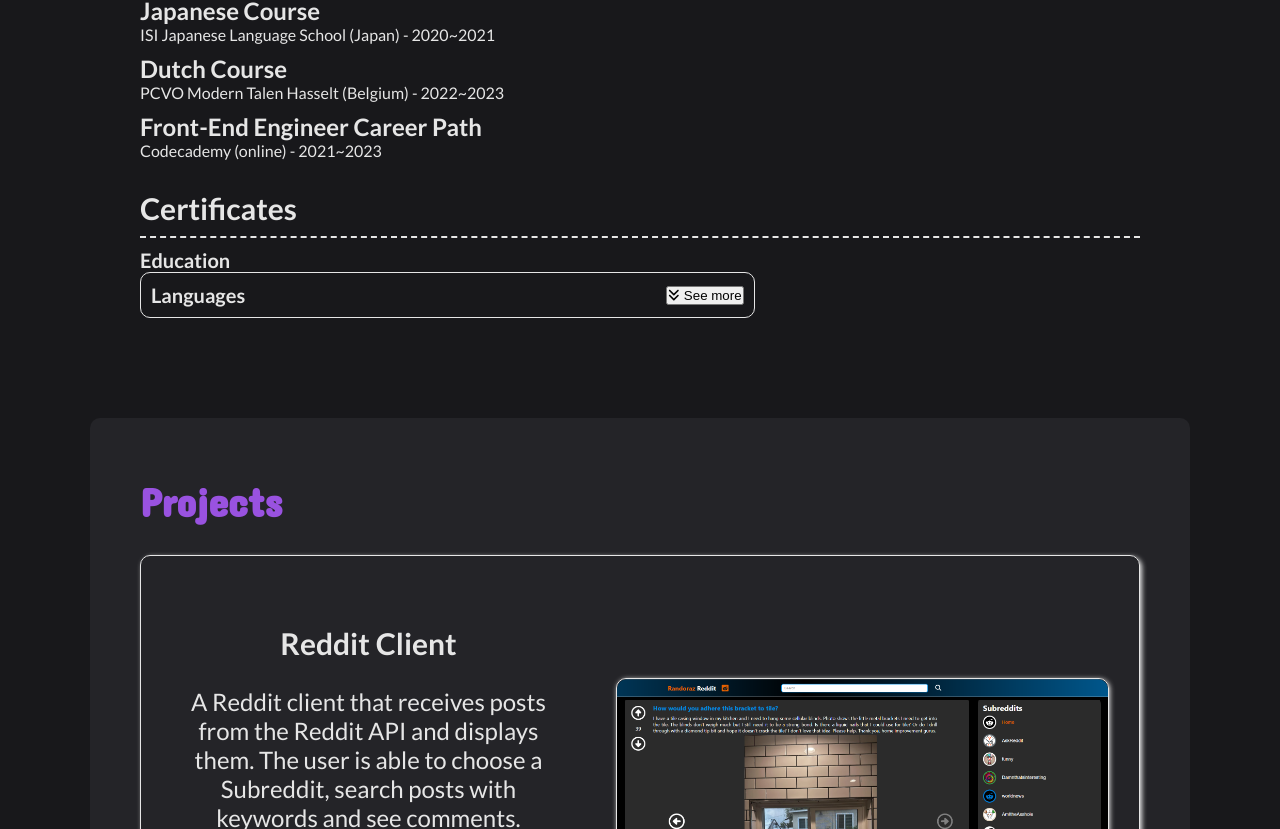
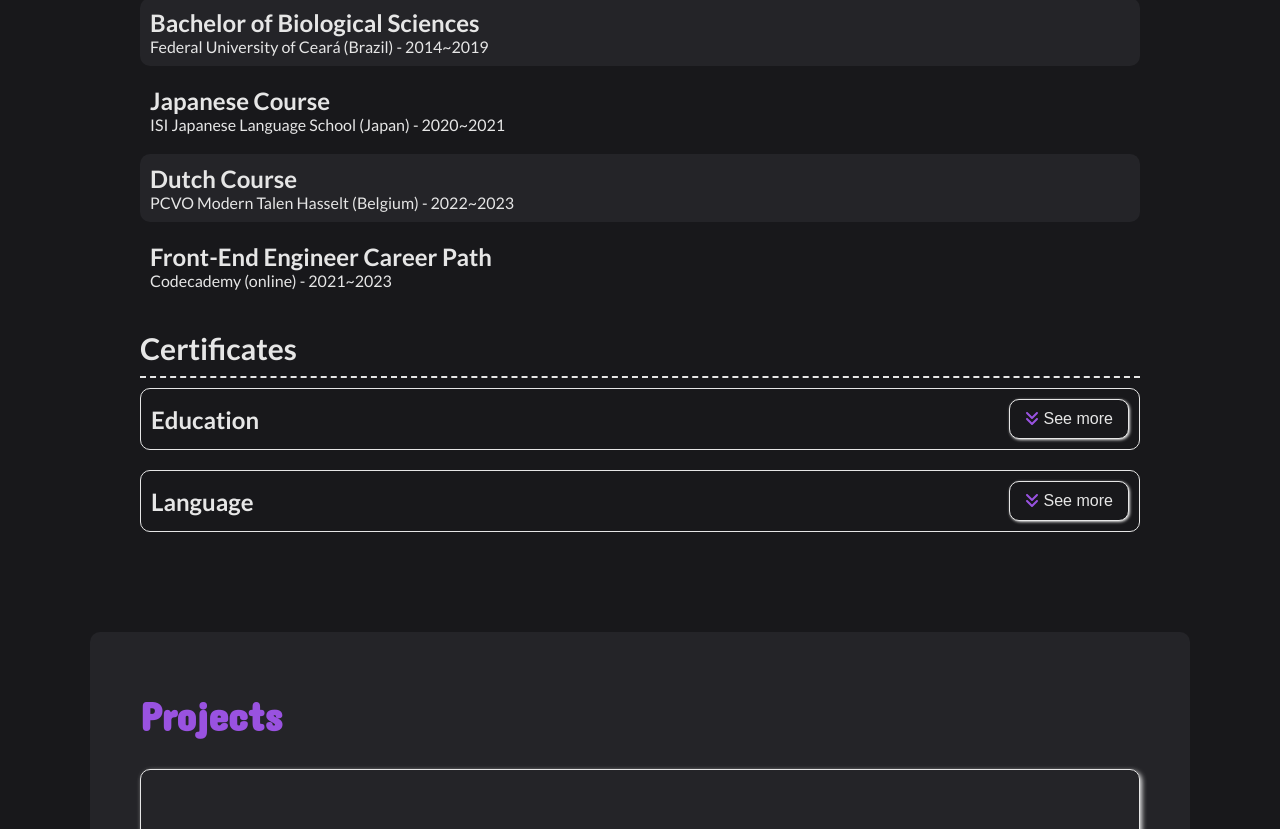
Before and after one commit to Randoraz/personal-portfolio, an Angular app: page / in a window 1280 px wide. Shown: the part 2131-2960 px from the top of the page. Built offline with nearby package versions, Linux system fonts and the light colour scheme.

Commit message:
Design CV's section buttons

```diff
--- a/src/app/app.module.ts
+++ b/src/app/app.module.ts
@@ -10,6 +10,7 @@
 import { ProjectsComponent } from './projects/projects.component';
 import { ContactComponent } from './contact/contact.component';
 import { CvComponent } from './cv/cv.component';
+import { CertificateListComponent } from './certificate-list/certificate-list.component';
 
 @NgModule({
   declarations: [
@@ -18,7 +19,8 @@
     AboutComponent,
     ProjectsComponent,
     ContactComponent,
-    CvComponent
+    CvComponent,
+    CertificateListComponent,
   ],
   imports: [
     BrowserModule,
--- /dev/null
+++ b/src/app/certificate-list.ts
@@ -0,0 +1,6 @@
+import { Certificate } from "./certificate"
+
+export interface CertificateList {
+    name: string,
+    certificates: Certificate[]
+}
--- /dev/null
+++ b/src/app/certificate-list/certificate-list.component.css
@@ -0,0 +1,64 @@
+.certificates {
+    border: 0.1rem solid var(--main-white);
+    border-radius: 10px;
+    padding: 1rem;
+    width: 100%;
+}
+
+.certificates-div-header {
+    display: flex;
+    justify-content: space-between;
+    align-items: center;
+}
+
+h4 {
+    margin-top: 0;
+    font-size: 2.4rem;
+    color: var(--main-white);
+}
+
+ul {
+    height: auto;
+    width: auto;
+    overflow: hidden;
+    max-height: 0;
+    transition: 700ms ease-out;
+}
+
+li {
+    list-style: none;
+    font-size: 2rem;
+    color: var(--main-white);
+    width: fit-content;
+    padding: 1rem;
+}
+
+li:nth-child(2n - 1) {
+    background-color: var(--alternative-black);
+    border-radius: 10px;
+}
+
+li > span {
+    font-size: 1.6rem;
+}
+
+button {
+    width: 12rem;
+    padding: 1rem;
+    font-size: 1.6rem;
+    background-color: var(--main-black);
+    color: var(--main-white);
+    border: 0.1rem solid var(--main-white);
+    border-radius: 10px;
+    box-shadow: 0.1rem 0.1rem 0.3rem var(--main-white);
+    cursor: pointer;
+}
+
+button:hover {
+    transform: translate(0.2rem, 0.2rem);
+    box-shadow: none;
+}
+
+.arrow-icon {
+    color: var(--main-purple);
+}
--- /dev/null
+++ b/src/app/certificate-list/certificate-list.component.html
@@ -0,0 +1,9 @@
+<div class="certificates">
+    <div class="certificates-div-header">
+        <h4>{{certificateList.name}}</h4>
+        <button (click)="handleClick()"><fa-icon class="arrow-icon" [icon]="currentIcon" #arrowIcon></fa-icon> {{buttonMessage}}</button>
+    </div>
+    <ul #list>
+        <li *ngFor="let certificate of certificateList.certificates">{{certificate.name}} <span>{{certificate.info}}</span></li>
+    </ul>
+</div>
--- /dev/null
+++ b/src/app/certificate-list/certificate-list.component.ts
@@ -0,0 +1,43 @@
+import { Component, Input, ElementRef, ViewChild } from '@angular/core';
+import { CertificateList } from '../certificate-list';
+import {  icon, IconName, IconPrefix } from '@fortawesome/fontawesome-svg-core';
+import { faAnglesDown, faAnglesUp } from '@fortawesome/free-solid-svg-icons';
+import { FaIconComponent } from '@fortawesome/angular-fontawesome';
+
+@Component({
+  selector: 'app-certificate-list',
+  templateUrl: './certificate-list.component.html',
+  styleUrls: ['./certificate-list.component.css']
+})
+export class CertificateListComponent {
+  @Input() certificateList: CertificateList = {
+    name: '',
+    certificates: []
+  };
+
+  @ViewChild('list') list!: ElementRef<HTMLUListElement>;
+  @ViewChild('arrowIcon') arrowIcon!: FaIconComponent;
+
+  anglesDown: string = icon(faAnglesDown).html[0];
+  anglesUp: string = icon(faAnglesUp).html[0];
+  currentIcon: [IconPrefix, IconName] = ['fas', 'angles-down'];
+
+  buttonMessage: string = `See more`;
+  isShowing = false;
+
+  handleClick() {
+    if(this.isShowing) {
+      this.list.nativeElement.style.maxHeight = '0';
+      this.list.nativeElement.style.marginTop = '0';
+      this.buttonMessage = 'See more';
+      this.currentIcon = ['fas', 'angles-down'];
+      this.isShowing = false;
+    } else {
+      this.list.nativeElement.style.maxHeight = '50rem';
+      this.list.nativeElement.style.marginTop = '1rem';
+      this.buttonMessage = 'See less';
+      this.currentIcon = ['fas', 'angles-up'];
+      this.isShowing = true;
+    }
+  }
+}
--- /dev/null
+++ b/src/app/certificate.ts
@@ -0,0 +1,4 @@
+export interface Certificate {
+    name: string,
+    info: string
+}
--- a/src/app/cv/cv.component.css
+++ b/src/app/cv/cv.component.css
@@ -1,5 +1,18 @@
+.cv-content {
+    text-align: justify;
+}
+
 .experience-div, .education-div, .certificates-div {
     margin-top: 3rem;
+}
+
+.experience-info, .education-info {
+    padding: 1rem;
+}
+
+.experience-info:nth-child(2n), .education-info:nth-child(2n) {
+    background-color: var(--alternative-black);
+    border-radius: 10px;
 }
 
 h3 {
@@ -22,38 +35,21 @@
     margin-top: 1rem;
 }
 
-    p, .certificates-div span {
+p {
     font-size: 1.6rem;
 }
 
-    ul {
-        height: auto;
-        width: auto;
-        overflow: hidden;
-        max-height: 0;
-        transition: 700ms ease-out;
+.certificates-div > .certificate-list:not(:last-child) {
+    display: block;
+    margin-bottom: 2rem;
 }
 
-    li {
-        list-style: none;
-        font-size: 2rem;
-        color: var(--main-white);
-        width: fit-content;
+@media only screen and (max-width: 510px) {
+    .cv-content {
+        text-align: center;
     }
 
-    .language-div-header {
-        display: flex;
-        justify-content: space-between;
-        align-items: center;
+    h4 {
+        font-size: 2rem;
     }
-
-    .language-certificates {
-        border: 0.1rem solid var(--main-white);
-        border-radius: 10px;
-        padding: 1rem;
-        width: fit-content;
 }
-
-    .language-certificates h4 {
-        margin-top: 0;
-    }
--- a/src/app/cv/cv.component.html
+++ b/src/app/cv/cv.component.html
@@ -38,23 +38,7 @@
 
     <div class="certificates-div">
         <h3>Certificates</h3>
-        <div class="education-certificates">
-            <h4>Education</h4>
-        </div>
-        <div class="language-certificates">
-            <div class="language-div-header">
-                <h4>Languages</h4>
-                <button (click)="handleShow($event, languagesUl)"><fa-icon [icon]="['fas', 'angles-down']"></fa-icon> See more</button>
-            </div>
-            <ul #languagesUl>
-                <li>Dutch Course Level B1 at PCVO Modern Talen Hasselt <span>(Belgium - 2023)</span></li>
-                <li>N2 Japanese Course at ISI Language School <span>(Japan - 2021)</span></li>
-                <li>Perfect Attendence for 1 year at ISI Language School <span>(Japan - 2021)</span></li>
-                <li>Intermediate Japanese Course at Poliglota Institute <span>(Brazil - 2019)</span></li>
-                <li>Basic German Course at Poliglota Institute <span>(Brazil - 2018)</span></li>
-                <li>onSET-Zertifikat - German CEFR Level B1 <span>(Brazil - 2017)</span></li>
-                <li>Intermediate English Course at Poliglota Institute <span>(Brazil - 2015)</span></li>
-            </ul>
-        </div>
+        <app-certificate-list class="certificate-list" [certificateList]="educationCertificateList"></app-certificate-list>
+        <app-certificate-list class="certificate-list" [certificateList]="languageCertificateList"></app-certificate-list>
     </div>
 </div>
--- a/src/app/cv/cv.component.ts
+++ b/src/app/cv/cv.component.ts
@@ -1,6 +1,5 @@
-import { Component, ElementRef, ViewChild } from '@angular/core';
-import { Icon, icon } from '@fortawesome/fontawesome-svg-core';
-import { faAnglesDown, faAnglesUp } from '@fortawesome/free-solid-svg-icons';
+import { Component } from '@angular/core';
+import { CertificateList } from '../certificate-list';
 
 @Component({
   selector: 'app-cv',
@@ -8,27 +7,59 @@
   styleUrls: ['./cv.component.css']
 })
 export class CvComponent {
-  @ViewChild('languagesUl') languagesUl!: ElementRef<HTMLUListElement>;
-  // @ViewChild('educationUl') educationUl!: ElementRef<HTMLUListElement>;
+  educationCertificateList: CertificateList = {
+    name: 'Education',
+    certificates: [
+      {
+        name: 'Front-End Engineer Career Path by Codecademy',
+        info: '(Online - 2023)'
+      },
+      {
+        name: 'Typescript Course by Codecademy',
+        info: '(Online - 2023)'
+      },
+      {
+        name: 'Javascript Course by Codecademy',
+        info: '(Online - 2023)'
+      },
+      {
+        name: 'Responsive Web Design Certification by FreeCodeCamp',
+        info: '(Online - 2022)'
+      }
+    ]
+  }
 
-  languagesIsShowing: boolean = false;
-  // educationIsShowing: boolean = false;
-
-  anglesDown: string = icon(faAnglesDown).html[0];
-  anglesUp: string = icon(faAnglesUp).html[0];
-
-  handleShow(event: Event, ulElement: HTMLUListElement) {
-    const button = event.target as HTMLButtonElement;
-    if(this.languagesIsShowing) {
-      ulElement.style.maxHeight = '0';
-      ulElement.style.marginTop = '0';
-      button.innerHTML = `${this.anglesDown} See more`;
-      this.languagesIsShowing = false;
-    } else {
-      ulElement.style.maxHeight = '30rem';
-      ulElement.style.marginTop = '1rem';
-      button.innerHTML = `${this.anglesUp} See less`;
-      this.languagesIsShowing = true;
-    }
+  languageCertificateList: CertificateList = {
+    name: 'Language',
+    certificates: [
+      {
+        name: 'Dutch Course Level B1 at PCVO Modern Talen Hasselt',
+        info: '(Belgium - 2023)'
+      },
+      {
+        name: 'N2 Japanese Course at ISI Language School',
+        info: '(Japan - 2021)'
+      },
+      {
+        name: 'Perfect Attendence for 1 year at ISI Language School',
+        info: '(Japan - 2021)'
+      },
+      {
+        name: 'Intermediate Japanese Course at Poliglota Institute',
+        info: '(Brazil - 2019)'
+      },
+      {
+        name: 'Basic German Course at Poliglota Institute',
+        info: '(Brazil - 2018)'
+      },
+      {
+        name: 'onSET-Zertifikat - German CEFR Level B1',
+        info: '(Brazil - 2017)'
+      },
+      {
+        name: 'Intermediate English Course at Poliglota Institute',
+        info: '(Brazil - 2015)'
+      },
+    ]
   }
 }
```
Also changed, not shown: 1 other file (tests, documents, lock files or other folders). Lines whose indentation alone changed are shown as unchanged.
